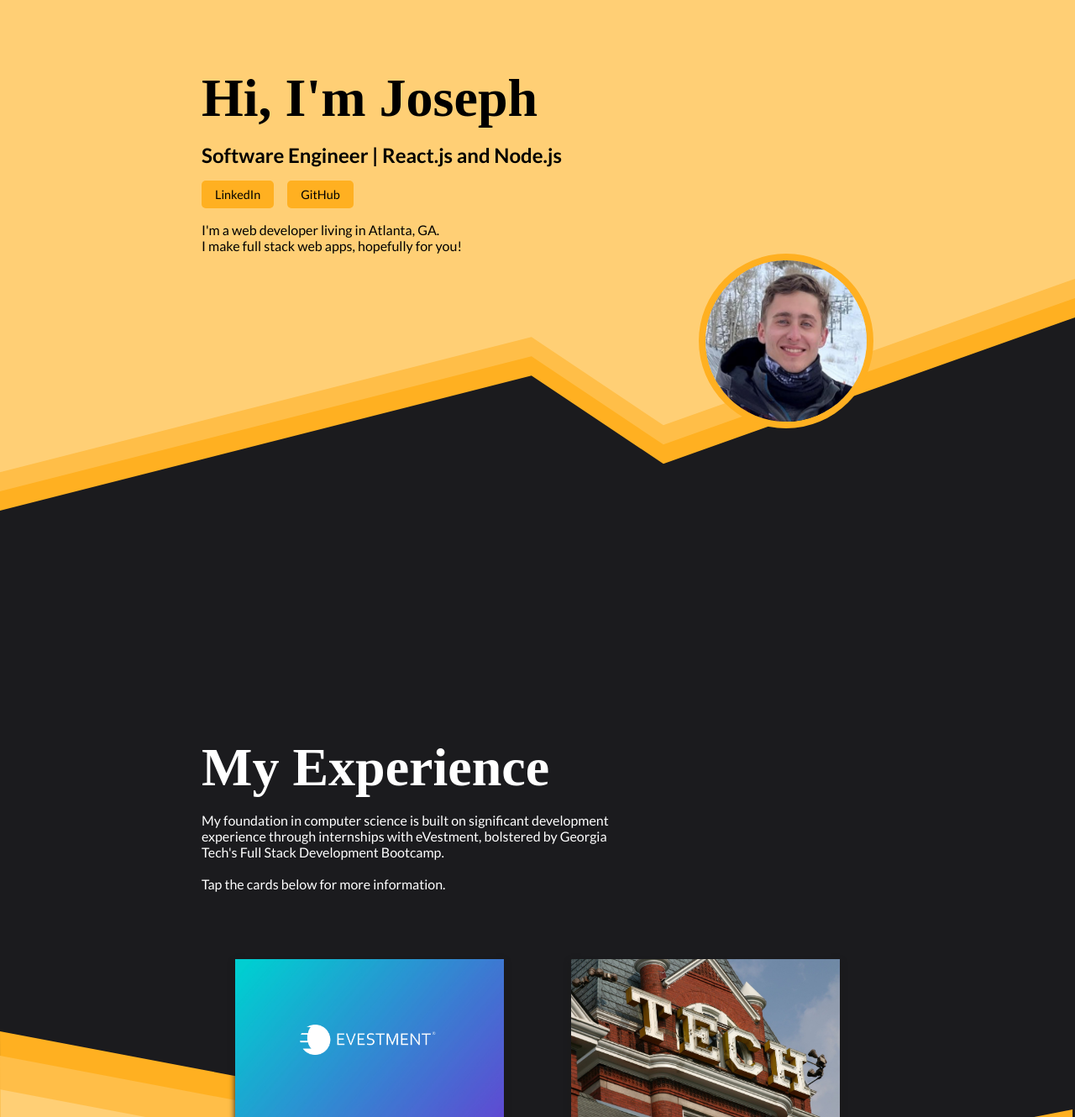
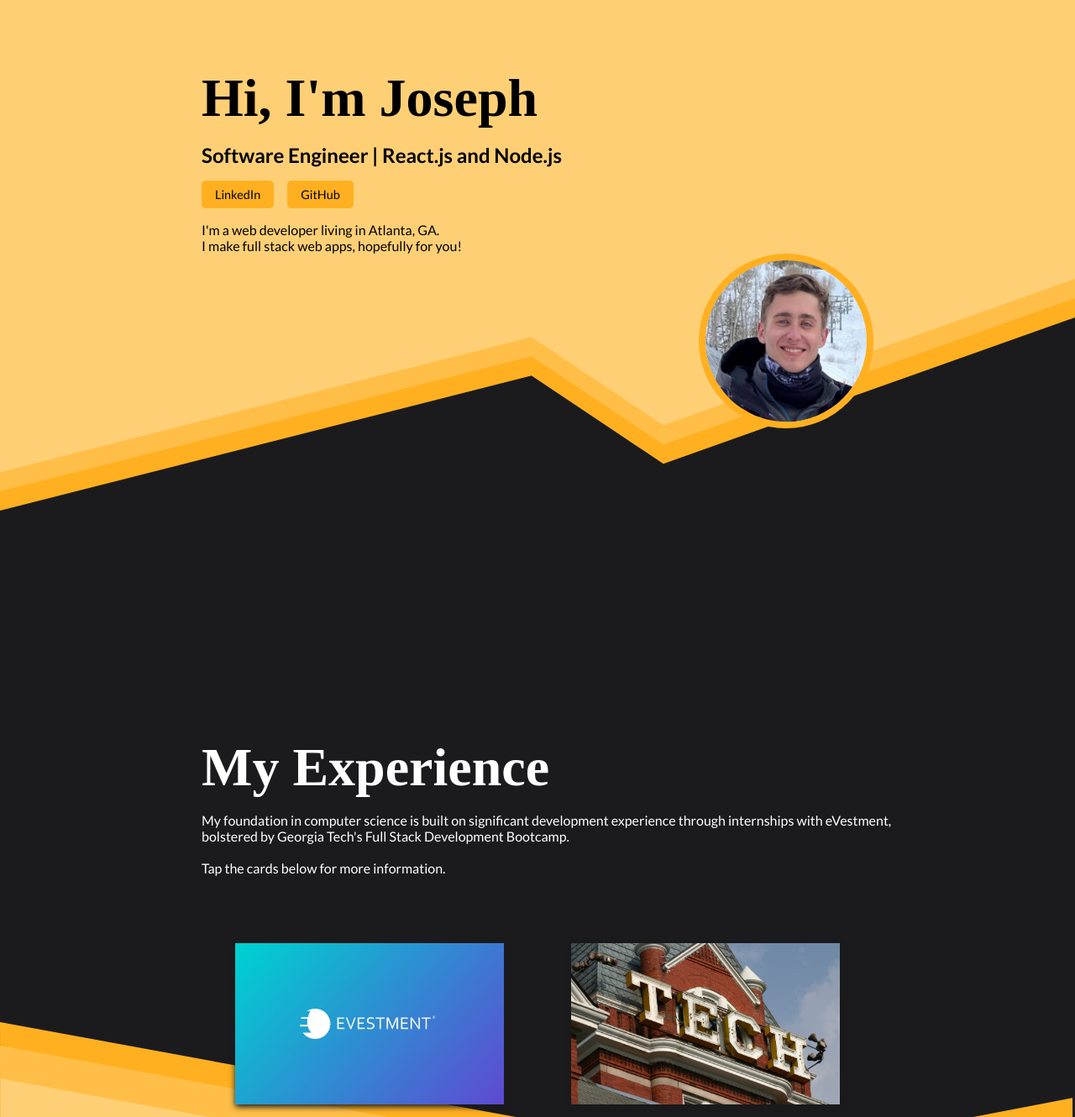
Before and after one commit to jpugmire/jpugmire.github.io, a React (Create React App) app: page / in a window 1280 px wide. Shown: the top 1330 px of the page at 84% size. Built offline with nearby package versions, Linux system fonts and the light colour scheme; a web font is replaced by a local one.

Commit message:
try new height calc

```diff
--- a/src/components/experience/experience.css
+++ b/src/components/experience/experience.css
@@ -26,7 +26,7 @@
 }
 
 .info-profile{
-    width: 40vw;
+    width: 65vw;
 }
 
 .card-wrapper{
--- a/src/components/landing-page/landingPage.css
+++ b/src/components/landing-page/landingPage.css
@@ -10,7 +10,7 @@
     background-size: 100% 60%;
     background-repeat: no-repeat;
     background-position: bottom left;
-    min-height: -webkit-fill-available;
+    min-height: 95vh;
   }
 
   .landing-wrapper .content-section{
```
